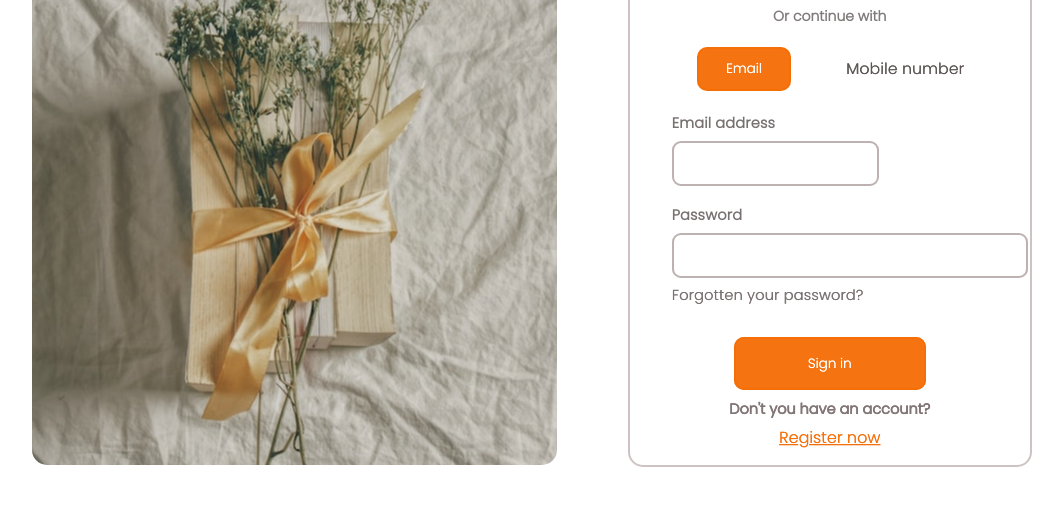
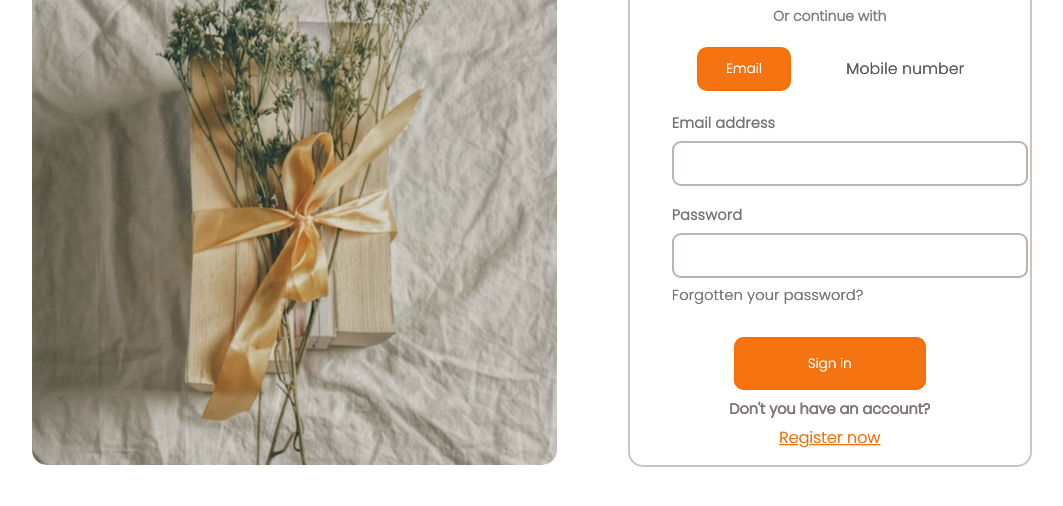
Before and after one commit to maxigm87/TP_1, a plain HTML site: page index.html in a window 1280 px wide. Shown: the part 236-742 px from the top of the page, without its empty margins (108-1171 px from the left). Drawn offline with Linux system fonts and the light colour scheme.

Commit message:
ultimas mods

```diff
--- a/estilos.css
+++ b/estilos.css
@@ -189,7 +189,7 @@
     outline: none;
     border: 2px solid rgb(190, 177, 177);
     padding: 13px;
-    padding-right: 162.5gitpx;
+    padding-right: 162.5px;
     border-radius: 9px;
 }
 
```
